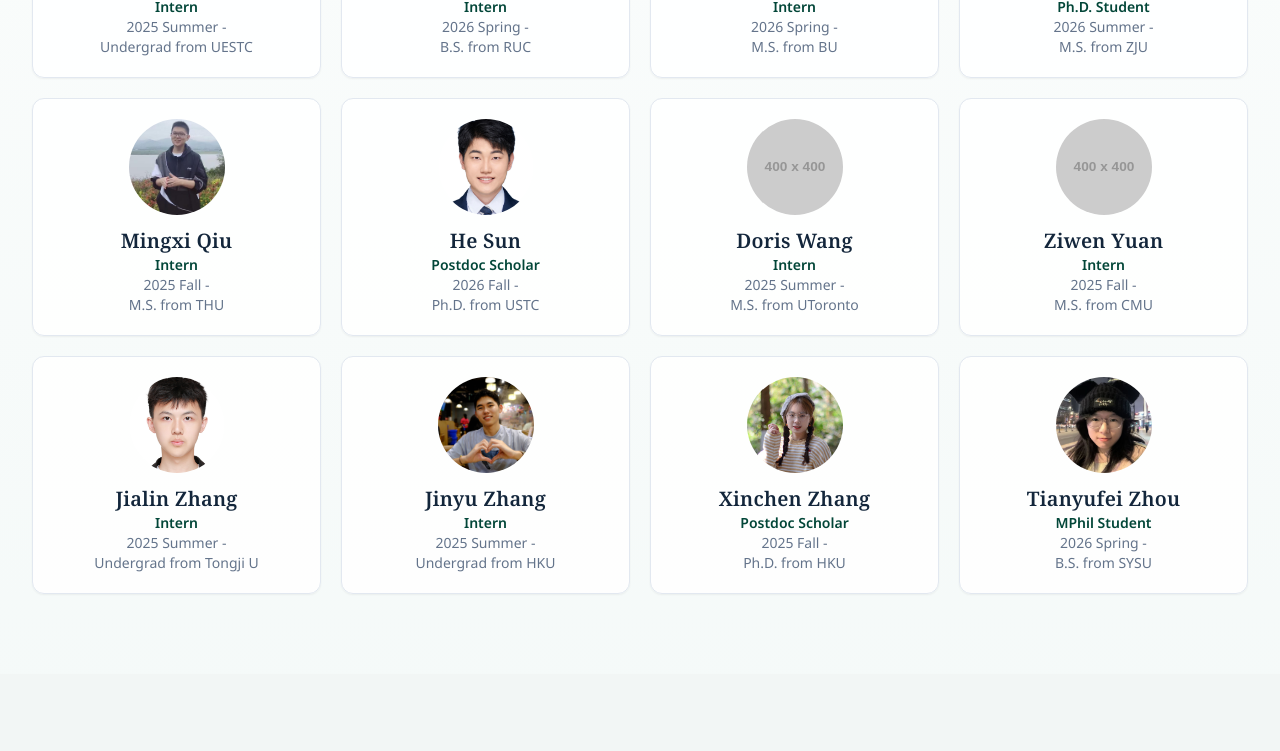
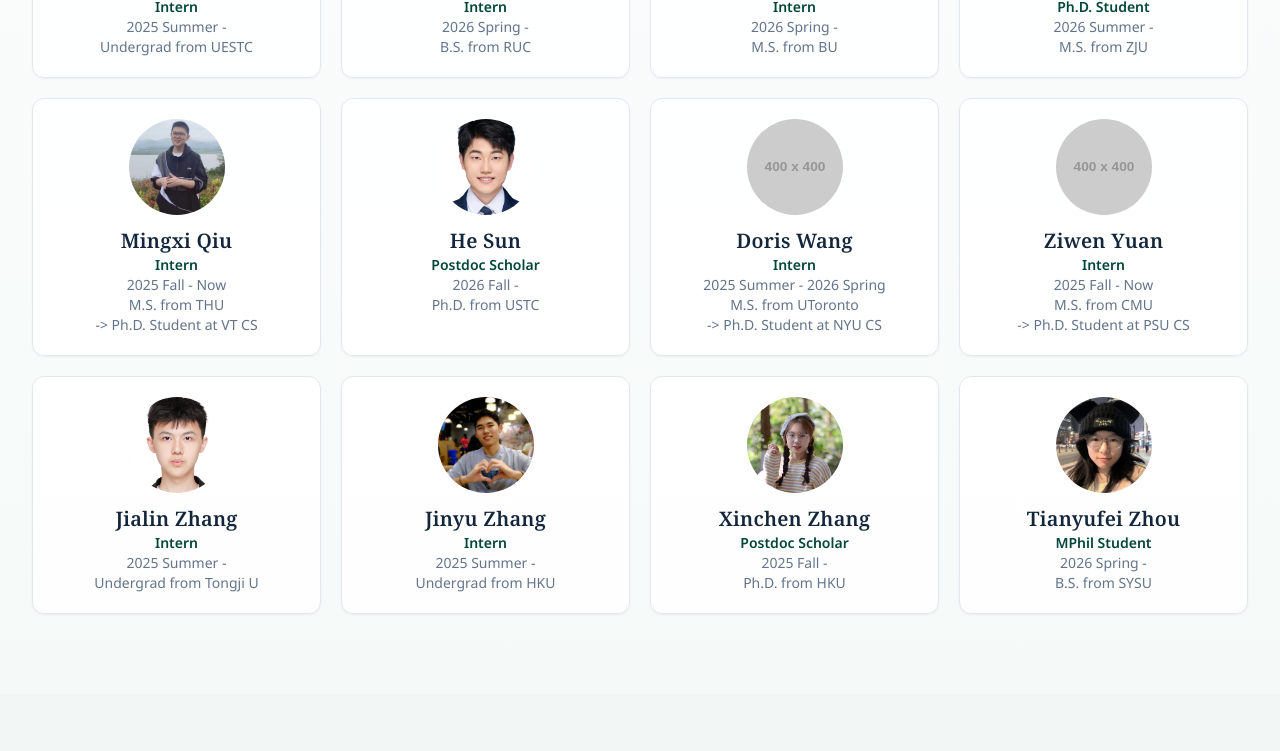
Before and after one commit to naisslab/naisslab.github.io, a plain HTML site: page index.html in a window 1280 px wide. Shown: the part 2505-3256 px from the top of the page. Drawn offline with nearby package versions, Linux system fonts and the light colour scheme; placeholder pictures from the web are drawn by us.

Commit message:
next steps

```diff
--- a/data/people.js
+++ b/data/people.js
@@ -7,12 +7,12 @@ const peopleData = [
     { lastName: 'Gan', firstName: 'Minghao', role: 'Intern', education: 'Undergrad from SYSU', status: '2026 Spring - ', photo: 'images/people/minghao-gan.jpg', website: 'https://ganminghao.github.io/'},
     { lastName: 'Guo', firstName: 'Zhaochen', role: 'Intern', education: 'Undergrad from UESTC', status: '2025 Summer - ', photo: 'images/people/zhaochen-guo.jpg' },
     { lastName: 'Lian', firstName: 'Jinzhao', role: 'Intern', education: 'B.S. from RUC', status: '2026 Spring - ', photo: 'images/people/jinzhao-lian.jpg' },
-    { lastName: 'Qiu', firstName: 'Mingxi', role: 'Intern', education: 'M.S. from THU', status: '2025 Fall - ', photo: 'images/people/mingxi-qiu.jpg' },
+    { lastName: 'Qiu', firstName: 'Mingxi', role: 'Intern', education: 'M.S. from THU', status: '2025 Fall - Now', next: '-> Ph.D. Student at VT CS', photo: 'images/people/mingxi-qiu.jpg' },
     { lastName: 'Liu', firstName: 'Chengeng', role: 'Intern', education: 'M.S. from BU', status: '2026 Spring - ', photo: 'images/people/chengeng-liu.jpg' },
     { lastName: 'Luo', firstName: 'Zhifan', role: 'Ph.D. Student', education: 'M.S. from ZJU', status: '2026 Summer - ', photo: 'images/people/zhifan-luo.png', website: 'https://sio-2.github.io/' },
     { lastName: 'Sun', firstName: 'He', role: 'Postdoc Scholar', education: 'Ph.D. from USTC', status: '2026 Fall - ', photo: 'images/people/he-sun.jpg', website: 'https://ustc-sunny.github.io/' },
-    { lastName: 'Wang', firstName: 'Doris', role: 'Intern', education: 'M.S. from UToronto', status: '2025 Summer - ', photo: 'https://placehold.co/400x400/E8E2DD/4A4A4A?text=DW' },
-    { lastName: 'Yuan', firstName: 'Ziwen', role: 'Intern', education: 'M.S. from CMU', status: '2025 Fall - ', photo: 'https://placehold.co/400x400/E8E2DD/4A4A4A?text=ZY' },
+    { lastName: 'Wang', firstName: 'Doris', role: 'Intern', education: 'M.S. from UToronto', status: '2025 Summer - 2026 Spring', next: '-> Ph.D. Student at NYU CS', photo: 'https://placehold.co/400x400/E8E2DD/4A4A4A?text=DW' },
+    { lastName: 'Yuan', firstName: 'Ziwen', role: 'Intern', education: 'M.S. from CMU', status: '2025 Fall - Now', next: '-> Ph.D. Student at PSU CS', photo: 'https://placehold.co/400x400/E8E2DD/4A4A4A?text=ZY' },
     { lastName: 'Zhang', firstName: 'Jialin', role: 'Intern', education: 'Undergrad from Tongji U', status: '2025 Summer - ', photo: 'images/people/jialin-zhang.jpg' },
     { lastName: 'Zhang', firstName: 'Jinyu', role: 'Intern', education: 'Undergrad from HKU', status: '2025 Summer - ', photo: 'images/people/jinyu-zhang.jpg' },
     { lastName: 'Zhang', firstName: 'Xinchen', role: 'Postdoc Scholar', education: 'Ph.D. from HKU', status: '2025 Fall - ', photo: 'images/people/xinchen-zhang.jpg', website: '#' },
--- a/index.html
+++ b/index.html
@@ -618,6 +618,7 @@
                         <p class="text-accent font-semibold text-sm">${person.role}</p>
                         <p class="text-slate-500 text-sm">${person.status}</p>
                         <p class="text-slate-500 text-sm">${person.education}</p>
+                        ${person.next ? `<p class="text-slate-500 text-sm">${person.next}</p>` : ''}
                     </div>
                     `
                 }).join('');
```
